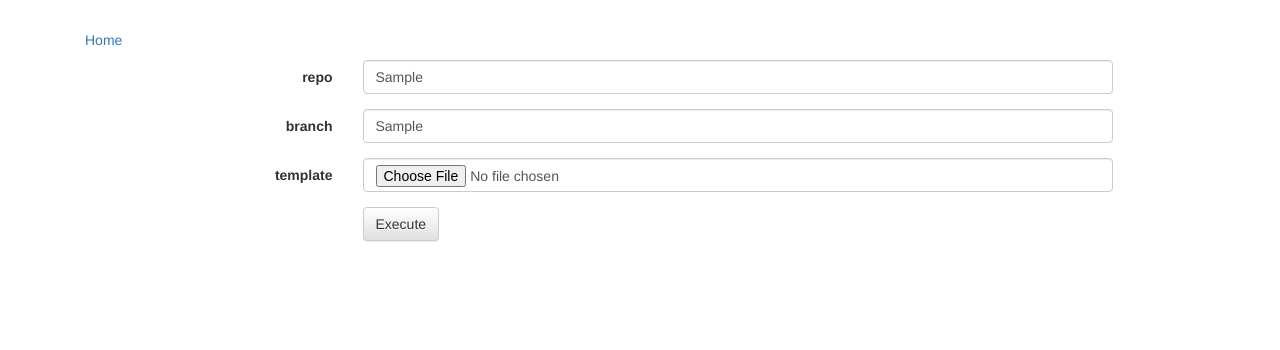
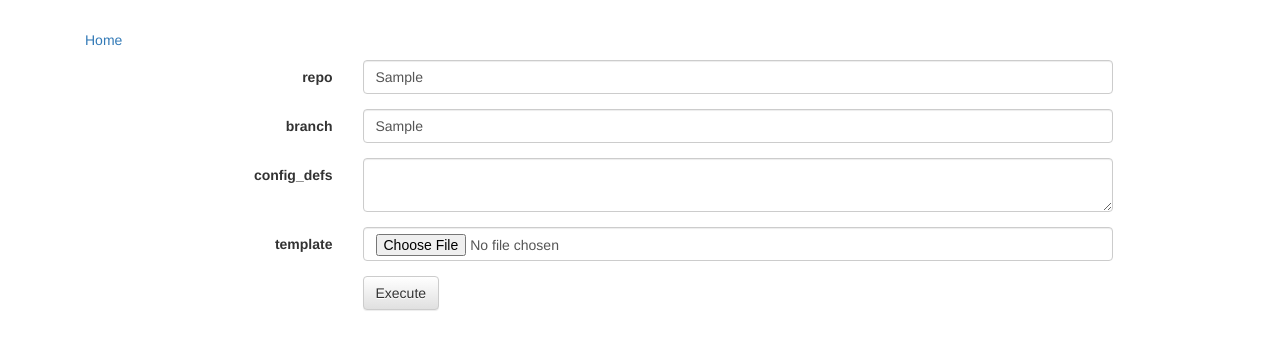
Before and after one commit to broadinstitute/phlock, a Python web app: template templates/submit-batch-job-form.html in a window 1280 px wide; the page is wider, and only the part inside the window is pictured. Shown: the top 350 px of that part. Run offline with Jinja, Linux system fonts and the light colour scheme; the template is opened without the code that fills it: most values are stand-ins (such as "Sample title", 1, 10 or a date in 2020); some libraries are stand-ins or nearby versions.

Commit message:
Added missing config_defs field on batch submit

```diff
--- a/templates/submit-batch-job-form.html
+++ b/templates/submit-batch-job-form.html
@@ -21,12 +21,22 @@
       </div>
 
       <div class="form-group">
+        <label for="config_defs" class="col-sm-3 control-label">config_defs</label>
+
+        <div class="col-sm-8">
+            <textarea class="form-control" id="config_defs" name="config_defs"></textarea>
+        </div>
+      </div>
+
+      <div class="form-group">
         <label for="template" class="col-sm-3 control-label">template</label>
 
         <div class="col-sm-8">
             <input type="file" class="form-control" id="template" name="template">
         </div>
       </div>
+
+
 
     <div class="form-group">
       <div class="col-sm-offset-3 col-sm-10">
```
